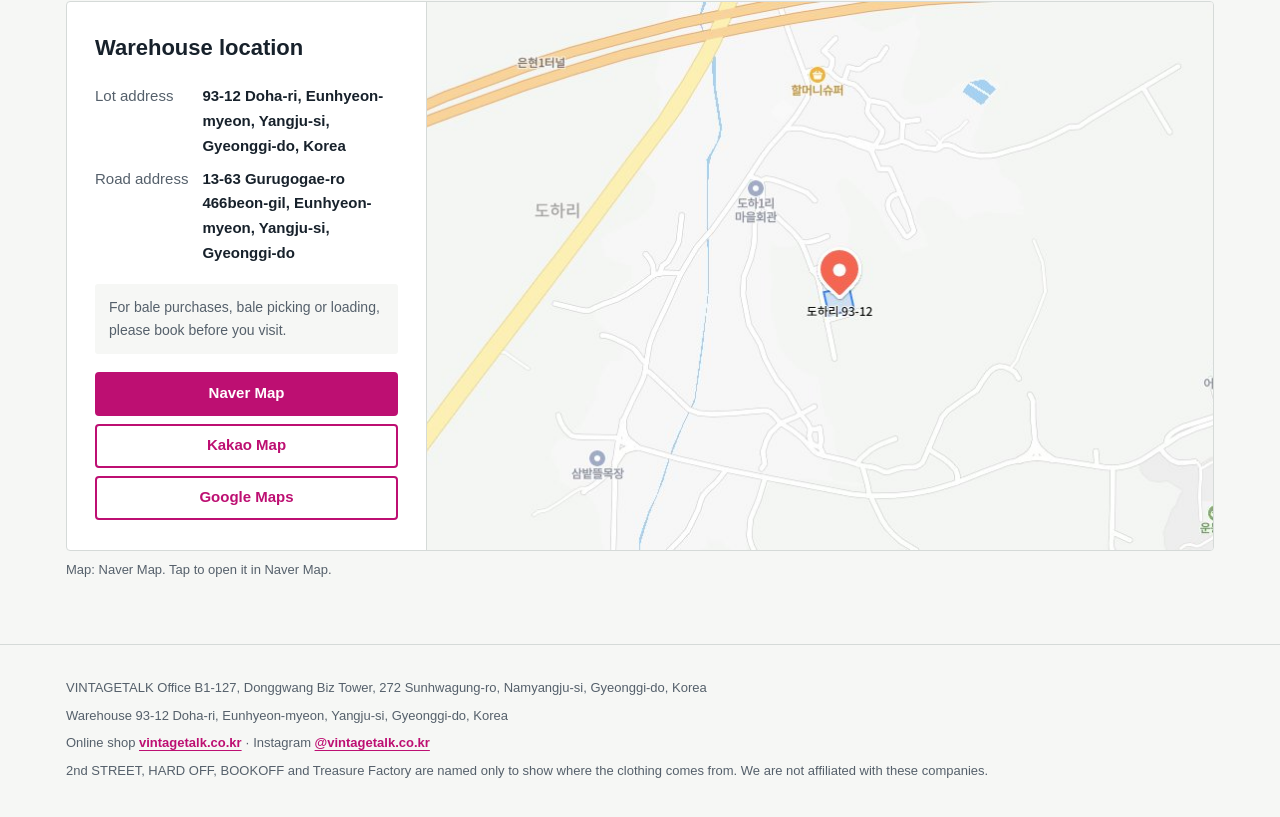
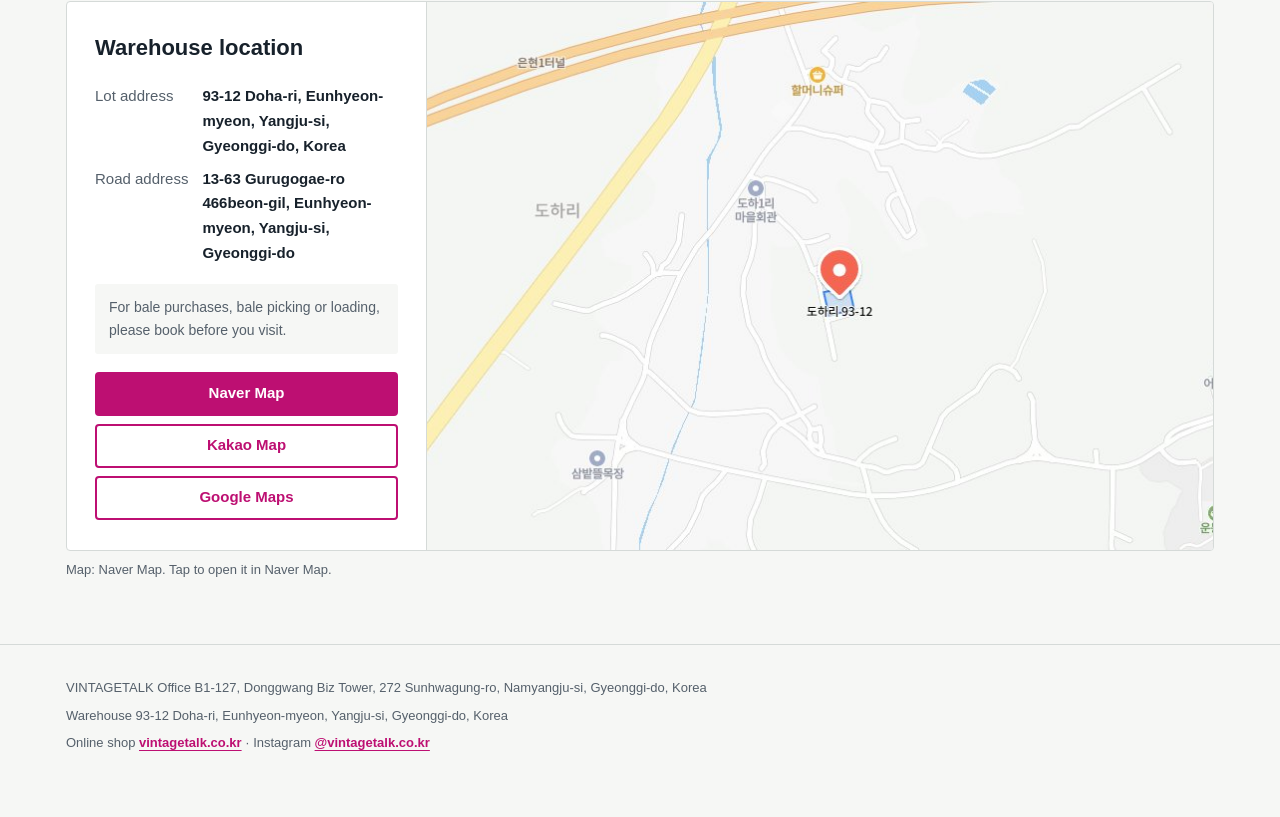
Before and after one commit to vintagetalk/vintagetalk.github.io, a plain HTML site: page japan/en/index.html in a window 1280 px wide. Shown: the part 7411-8228 px from the top of the page. Drawn offline with Linux system fonts and the light colour scheme; a web font is replaced by a local one.

Commit message:
영문판: 맨 아래 안내 삭제

```diff
--- a/japan/en/index.html
+++ b/japan/en/index.html
@@ -448,7 +448,6 @@ footer p{margin:0 0 6px}
     <p>Warehouse <span class="js-wh"></span></p>
     <p>Online shop <a class="js-shop js-shop-text" target="_blank" rel="noopener"></a> · Instagram <a class="js-insta js-insta-at" target="_blank" rel="noopener"></a></p>
     <p class="js-biz"></p>
-    <p>2nd STREET, HARD OFF, BOOKOFF and Treasure Factory are named only to show where the clothing comes from. We are not affiliated with these companies.</p>
   </div>
 </footer>
 
```
